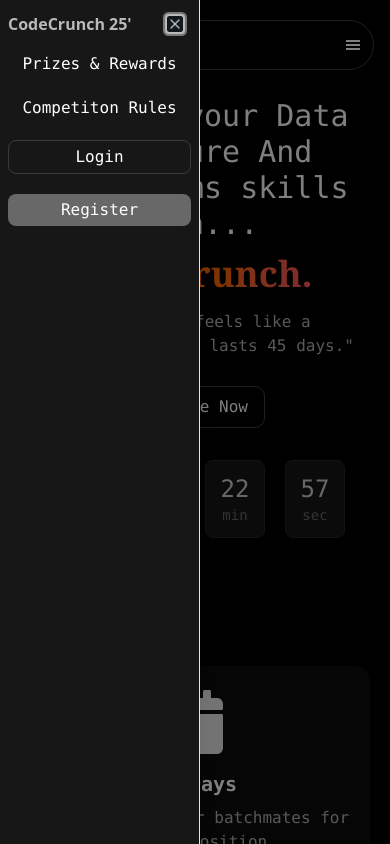
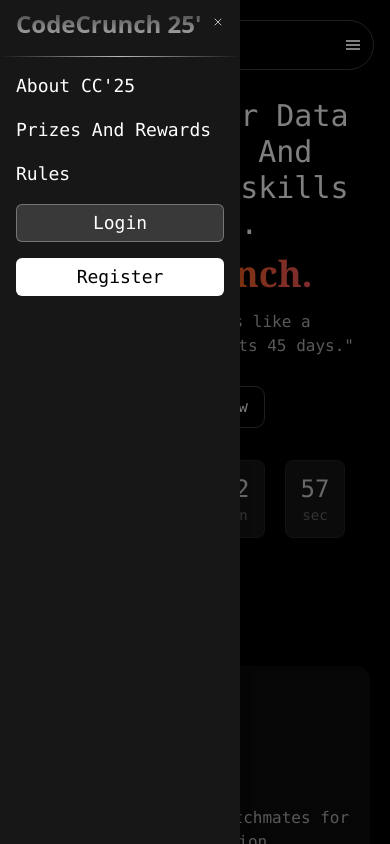
Before and after one commit to VinayyOjha/CodeCrunch, a React (Vite) app in the folder client/: page / in a window 390 px wide. Both pictures are taken after a click on the element 353 px from the left and 45 px from the top of the page. Shown: the top 844 px of the page. Built offline with nearby package versions, Linux system fonts and the light colour scheme.

Commit message:
ui upadtes, added functionality

```diff
--- a/client/src/Pages/authentication/Login.tsx
+++ b/client/src/Pages/authentication/Login.tsx
@@ -1,8 +1,10 @@
 import { Input } from "@/components/ui/input";
 import { MdOutlineMailOutline } from "react-icons/md";
 import { RiLockPasswordLine } from "react-icons/ri";
+import { useNavigate } from "react-router-dom";
 
 const Login = () => {
+  const navigate = useNavigate();
   return (
     <section className="min-h-screen bg-black relative">
       <div className="px-6 sm:pt-0 sm:p-4 gap-2 h-screen flex flex-col justify-center items-center max-w-xl mx-auto ">
@@ -68,6 +70,7 @@ const Login = () => {
         {/* Component 4: Sign In button */}
         <div className="px-8 sm:p-0 flex w-full">
           <button
+            onClick={()=>navigate("/dashboard")}
             className="py-2 font-mono font-bold text-md sm:text-lg w-full rounded-md
            text-white bg-purple-500"
           >
--- a/client/src/Pages/landing/Hero.tsx
+++ b/client/src/Pages/landing/Hero.tsx
@@ -135,7 +135,7 @@ const Hero = () => {
 
         {/* About the competion*/}
 
-        <div className="mb-20 mt-20">
+        <div id="aboutCC" className="mb-20 mt-20">
           <AnimatedSection>
             <p className="mb-10 text-center text-4xl lg:text-5xl text-white font-bold font-mono">
               About the competition
@@ -173,7 +173,7 @@ const Hero = () => {
                       hoveredIndex === 0 ? "animate-caret-blink" : ""
                     }`}
                   />
-                  <p className="text-neutral-400  ml-2">
+                  <div className="text-neutral-400  ml-2">
                     For the next 45 days, you will receive 2-3 coding problems
                     daily. The questions will cover topics like{" "}
                     <span className="text-purple-300">
@@ -187,7 +187,7 @@ const Hero = () => {
                       </span>{" "}
                       will be included
                     </p>
-                  </p>
+                  </div>
                 </div>
               </motion.div>
 
@@ -222,7 +222,7 @@ const Hero = () => {
                       hoveredIndex === 1 ? "animate-caret-blink" : ""
                     }`}
                   />
-                  <p className="text-neutral-400 ml-2">
+                  <div className="text-neutral-400 ml-2">
                     The <span className="text-red-200">aim</span> of this
                     challenge is to build
                     <span className="text-red-200">
@@ -231,7 +231,7 @@ const Hero = () => {
                     </span>{" "}
                     and promote{" "}
                     <p className="text-red-200">collaborative growth.</p>
-                  </p>
+                  </div>
                 </div>
               </motion.div>
 
@@ -256,7 +256,7 @@ const Hero = () => {
                       ? "rgb(255,255,255,0.15)" // green-200: rgb(187,247,208)
                       : "rgba(255,255,255,0.15)", // white/15: rgba(255,255,255,0.15)
                 }}
-                transition={{ delay: 0.2, ease: easeInOut }}
+                transition={{ delay: 0.3, ease: easeInOut }}
                 className="p-3 sm:col-span-6 items-start justify-center rounded-md border border-white/15"
               >
                 <div className="flex">
@@ -265,17 +265,20 @@ const Hero = () => {
                       hoveredIndex === 2 ? "animate-caret-blink" : ""
                     }`}
                   />
-                  <p className="text-neutral-400 ml-2">
-                    <p>
-                      <span className="font-bold text-white">Marking Scheme</span> Points allocated:{" "}
+                  <div className="text-neutral-400 ml-2">
+                    <div>
+                      <span className="font-bold text-white">
+                        Marking Scheme
+                      </span>{" "}
+                      Points allocated:{" "}
                       <span className="text-green-300">
                         Easy (5), Medium (8), Hard (10){" "}
                       </span>
-                      </p>
-                      Seeking external help incurs a <span className="text-red-300">
-                        penalty of -2 points
-                      </span> . Solve authentically to maximize scores.
-                  </p>
+                    </div>
+                    Seeking external help incurs a{" "}
+                    <span className="text-red-300">penalty of -2 points</span> .
+                    Solve authentically to maximize scores.
+                  </div>
                 </div>
               </motion.div>
             </div>
@@ -284,7 +287,10 @@ const Hero = () => {
 
         {/* Finalists and Top Finsihers */}
         <AnimatedSection>
-          <div className="mt-6 mb-20 w-full flex flex-col justify-center items-center text-white">
+          <div
+            id="prizes"
+            className="mt-6 mb-20 w-full flex flex-col justify-center items-center text-white"
+          >
             <span className="mt-6 mb-12 font-mono font-bold text-center text-4xl lg:text-5xl">
               Prizes & Rewards
             </span>
@@ -308,7 +314,7 @@ const Hero = () => {
 
         {/* Competition rules */}
         <AnimatedSection>
-          <div className="mb-20 mt-10">
+          <div id="rules" className="mb-20 mt-10">
             <p className="mb-10 text-center text-4xl lg:text-5xl text-white font-bold font-mono">
               Competition Rules
             </p>
@@ -317,44 +323,48 @@ const Hero = () => {
               <div className="space-y-6 font-mono">
                 <div className="flex gap-3 items-start text-lg">
                   <IoCheckmarkDoneOutline className=" shrink-0 h-6 w-6 text-purple-400" />
-                  <p className="text-neutral-500">
-                    <p className="text-white/90 text-xl">Daily Problems:</p> Solve 2-3
-                    coding problems daily for 45 days.
-                  </p>
+                  <div className="text-neutral-500">
+                    <p className="text-white/90 text-xl">Daily Problems:</p>{" "}
+                    Solve 2-3 coding problems daily for 45 days.
+                  </div>
                 </div>
 
                 <div className="flex gap-3 items-start text-lg">
                   <IoCheckmarkDoneOutline className=" shrink-0 h-6 w-6 text-green-400" />
-                  <p className="text-neutral-500">
-                    <p className="text-white/90 text-xl">No AI assistance:</p> Solutions
-                    must be your own, without the use of large language models
-                    (LLMs) or any other AI coding tools.
-                  </p>
+                  <div className="text-neutral-500">
+                    <p className="text-white/90 text-xl">No AI assistance:</p>{" "}
+                    Solutions must be your own, without the use of large
+                    language models (LLMs) or any other AI coding tools.
+                  </div>
                 </div>
 
                 <div className="flex gap-3 items-start text-lg">
                   <IoCheckmarkDoneOutline className=" shrink-0 h-6 w-6 text-yellow-400" />
-                  <p className="text-neutral-500">
-                    <p className="text-white/90 text-xl">Honesty is Key:</p> Be honest
-                    with yourself, and put in your best effort. No cheating!
-                  </p>
+                  <div className="text-neutral-500">
+                    <p className="text-white/90 text-xl">Honesty is Key:</p> Be
+                    honest with yourself, and put in your best effort. No
+                    cheating!
+                  </div>
                 </div>
 
                 <div className="flex gap-3 items-start text-lg">
                   <IoCheckmarkDoneOutline className=" shrink-0 h-6 w-6 text-red-400" />
-                  <p className="text-neutral-500">
-                    <p className="text-white/90 text-xl">Problem Submission:</p> Submit
-                    your solutions within the given timeframe (likely daily).
-                  </p>
+                  <div className="text-neutral-500">
+                    <p className="text-white/90 text-xl">Problem Submission:</p>{" "}
+                    Submit your solutions within the given timeframe (likely
+                    daily).
+                  </div>
                 </div>
 
                 <div className="flex gap-3 items-start text-lg">
                   <IoCheckmarkDoneOutline className=" shrink-0 h-6 w-6 text-cyan-400" />
-                  <p className="text-neutral-500">
-                    <p className="text-white/90 text-xl">Collaborative Learning:</p>{" "}
+                  <div className="text-neutral-500">
+                    <p className="text-white/90 text-xl">
+                      Collaborative Learning:
+                    </p>{" "}
                     Feel free to discuss problems with fellow participants, but
                     ensure your submissions are your own work.
-                  </p>
+                  </div>
                 </div>
               </div>
             </div>
--- a/client/src/Pages/landing/MobileSidebar.tsx
+++ b/client/src/Pages/landing/MobileSidebar.tsx
@@ -1,36 +1,58 @@
-import {
-  Sheet,
-  SheetContent,
-  SheetTitle
-} from "@/components/ui/sheet";
+import { Sheet, SheetContent, SheetTitle } from "@/components/ui/sheet";
 import { useNavigate } from "react-router-dom";
 
-function MobileSidebar({isSidebarOpen, setIsSidebarOpen}: {isSidebarOpen:boolean, setIsSidebarOpen:(x:boolean)=>void}) {
+function MobileSidebar({
+  isSidebarOpen,
+  setIsSidebarOpen,
+}: {
+  isSidebarOpen: boolean;
+  setIsSidebarOpen: (x: boolean) => void;
+}) {
   const navigate = useNavigate();
   return (
     <Sheet open={isSidebarOpen} onOpenChange={setIsSidebarOpen}>
-        <SheetContent side="left" className="w-[200px] p-2  bg-[#171717]">
-          <SheetTitle className="text-white/70 border-none mt-1">CodeCrunch 25'</SheetTitle>
-          <div className=" text-center flex flex-col font-mono text-white space-y-5">
-            {/* <div className="mt-8 text-start text-lg">
-            <p></p>
-          </div> */}
-          <div>
-            <p>Prizes & Rewards</p>
+      <SheetContent side="left" className="w-60 border-none bg-[#171717]">
+        <SheetTitle className=" border-none" >
+          <div className="px-4 pt-2 text-2xl bg-gradient-to-t from-white/70 to-transparent bg-clip-text text-transparent">
+            CodeCrunch 25'
           </div>
-          <div>
-            <p>Competiton Rules</p>
+        </SheetTitle>
+
+        {/* Separator */}
+        <div className="relative w-full">
+          <p className="absolute inset-0 h-px bg-gradient-to-r from-transparent via-white/70 to-transparent  "></p>
+        </div>
+
+        {/* Container Div */}
+        <div className="px-4 text-start flex flex-col font-mono text-lg text-white space-y-4">
+          <div>About CC'25</div>
+          {/* About */}
+
+          {/* Prizes and rewards */}
+
+          <div>Prizes And Rewards</div>
+          {/* Rules */}
+          <div>Rules</div>
+
+          {/* Login */}
+          <div
+            onClick={() => navigate("/login")}
+            className="px-3 py-1 text-center rounded-sm border border-white/30 bg-white/15"
+          >
+            Login
           </div>
-          <div>
-            <p className="py-1 border border-white/15 rounded-md" onClick={()=> navigate("/login")}>Login</p>
+
+          {/* Register */}
+          <div
+            onClick={() => navigate("/register")}
+            className="px-3 py-1 text-center rounded-sm border border-white/35 bg-white text-black"
+          >
+            Register
           </div>
-          <div>
-            <p className="py-1 rounded-md bg-white/35" onClick={()=> navigate("/register")}>Register</p>
-          </div>
-          </div>
-        </SheetContent>
+        </div>
+      </SheetContent>
     </Sheet>
-  )
+  );
 }
 
-export default MobileSidebar
+export default MobileSidebar;
--- a/client/src/components/ui/sheet.tsx
+++ b/client/src/components/ui/sheet.tsx
@@ -70,8 +70,8 @@ function SheetContent({
         {...props}
       >
         {children}
-        <SheetPrimitive.Close className="pt-0 ring-offset-background focus:ring-ring data-[state=open]:bg-secondary absolute top-4 right-4 rounded-xs opacity-70 transition-opacity hover:opacity-100 focus:ring-2 focus:ring-offset-2 focus:outline-hidden disabled:pointer-events-none">
-          <XIcon className=" size-4  text-white rounded-full bg-gray-900" />
+        <SheetPrimitive.Close className="pt-0 ring-offset-background focus:ring-ring data-[state=open]:bg-secondary absolute top-4 right-4 rounded-xs opacity-70 transition-opacity hover:opacity-100 focus:ring-0 focus:ring-offset-0 focus:outline-hidden disabled:pointer-events-none">
+          <XIcon className=" size-3  text-white rounded-full" />
           <span className="sr-only">Close</span>
         </SheetPrimitive.Close>
       </SheetPrimitive.Content>
--- a/client/vite.config.ts
+++ b/client/vite.config.ts
@@ -11,4 +11,5 @@ export default defineConfig({
       "@": path.resolve(__dirname, "./src"),
     },
   },
+  assetsInclude: ["**/*.woff", "**/*.ttf", "**/*.svg"], // ← Add this
 })
```
